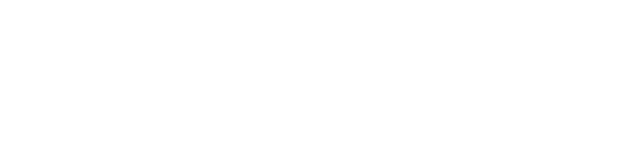
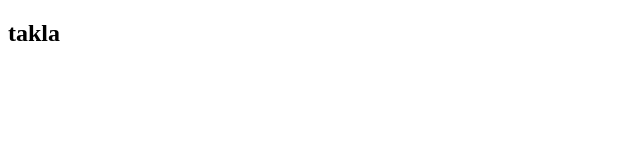
Before and after one commit to basilio-joseph-lee/RESUME_LOGICLEGEND, a plain HTML site: page johncarlo.html in a window 1280 px wide. Shown: the full height of the page, 0-640 px from the left. Drawn offline with Linux system fonts and the light colour scheme.

Commit message:
edit by me

```diff
--- a/johncarlo.html
+++ b/johncarlo.html
@@ -6,6 +6,6 @@
     <title>John Carlo Resume</title>
 </head>
 <body>
-
+    <h2>takla</h2>
 </body>
 </html>
```
